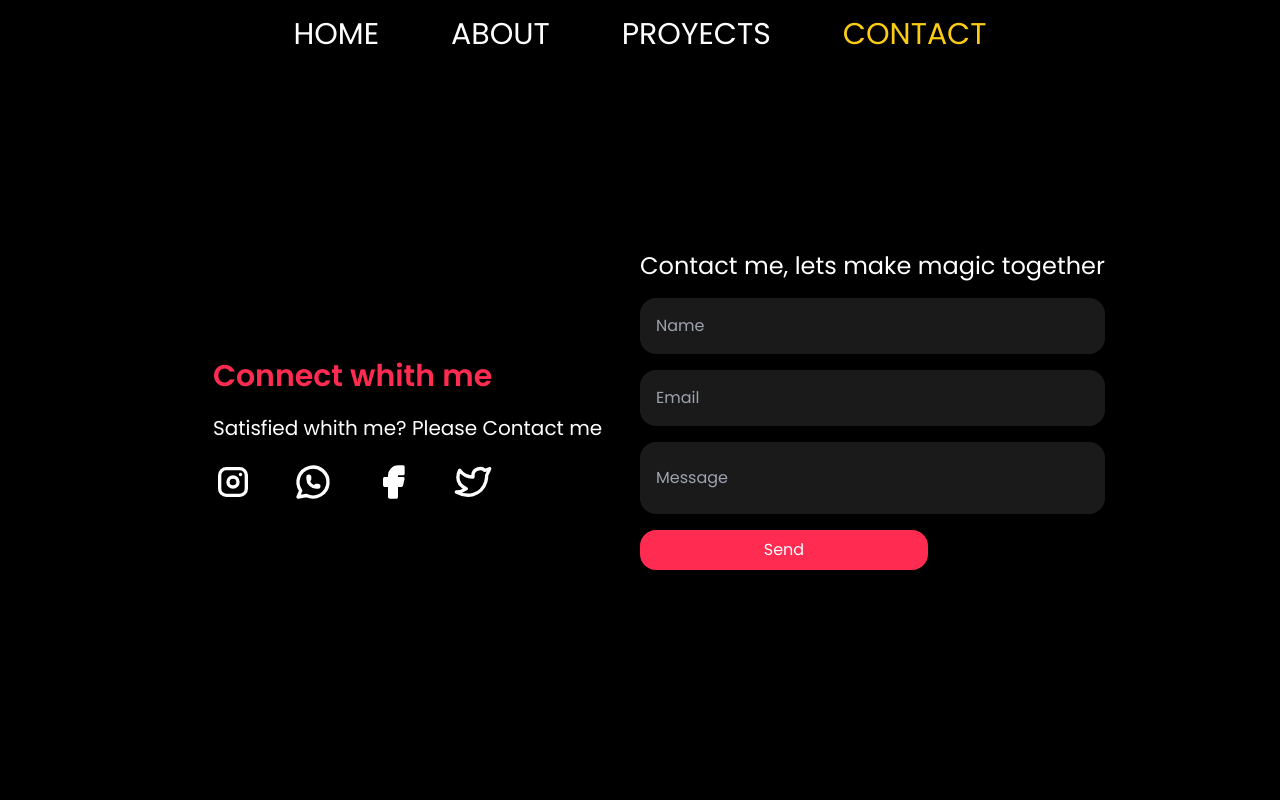
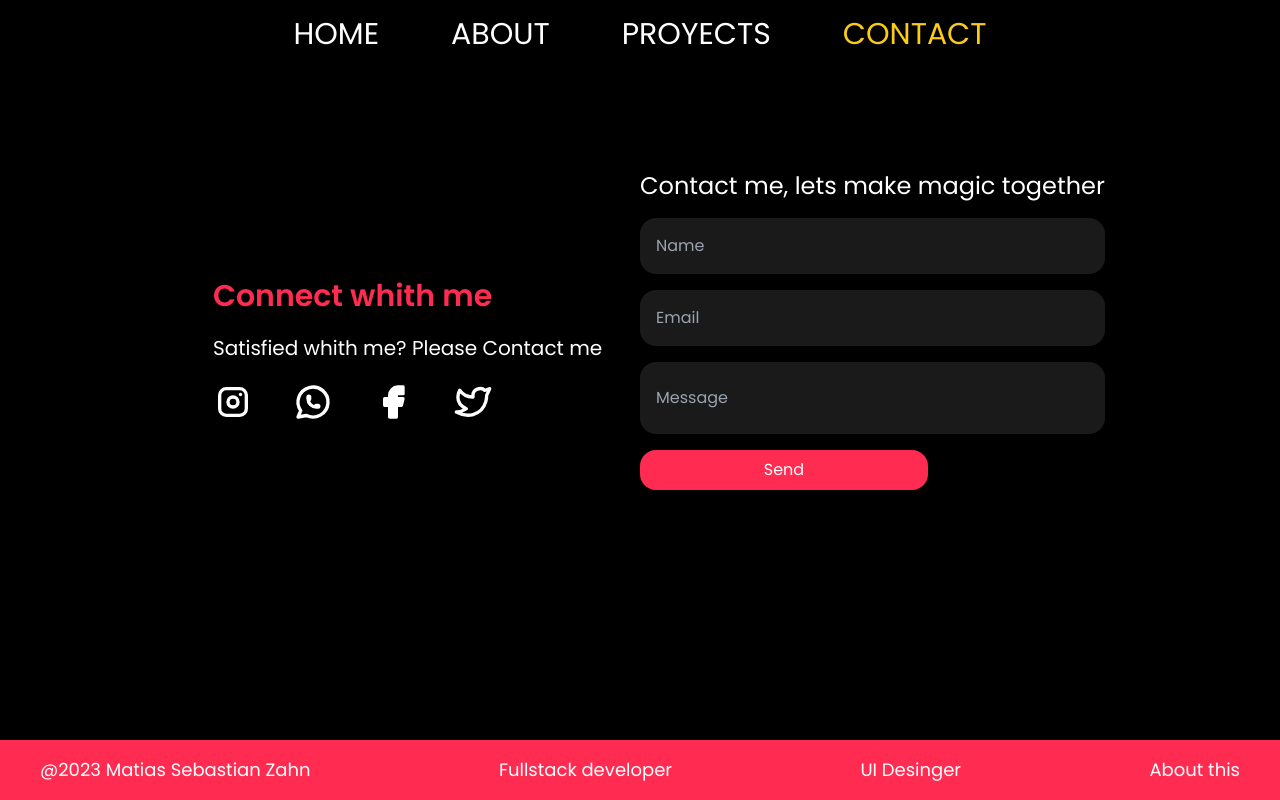
Before and after one commit to Matias-Zahn/matias-zahn-Portfolio, a React (Vite) app: page / in a window 1280 px wide. Both pictures are taken after a click on the button "CONTACT". Built offline with nearby package versions, Linux system fonts and the light colour scheme.

Commit message:
Terminado

```diff
--- a/src/App.jsx
+++ b/src/App.jsx
@@ -33,7 +33,7 @@ function App() {
   return (
     <main
       onScroll={handleScroll}
-      className={`font-['Poppins'] h-screen  bg-black text-white  overflow-y-scroll  `}
+      className={`font-['Poppins'] h-screen  bg-black text-white  overflow-y-scroll  ${isShowInfo === 'Contact' && 'grid md:grid-rows-1'}`}
     >
       {isShowInfo !== "Home" && (
         <Navbar
--- a/src/components/Contatc.jsx
+++ b/src/components/Contatc.jsx
@@ -12,10 +12,10 @@ function Contatc({ isShowInfo }) {
         isShowInfo === "Contact"
           ? " opacity-100  translate-y-0 visible h-screen"
           : "opacity-0 translate-y-full invisible h-0 overflow-hidden"
-      } transition-all duration-500 flex flex-col`}
+      } transition-all duration-500 grid grid-rows-[1fr_auto] `}
     >
 
-      <div className="grid md:grid-cols-2 px-3 place-items-center max-w-7xl mx-auto mb-10 gap-10 md:gap-0 flex-1">
+      <div className="grid md:grid-cols-2 px-3 place-items-center max-w-7xl mx-auto mb-10 gap-10 md:gap-0 ">
         <div className=" grid gap-5">
           <h3 className="text-3xl font-semibold text-center md:text-start   text-redP">Connect whith me</h3>
           <h5 className="text-xl font-medium">Satisfied whith me? Please Contact me</h5>
```
